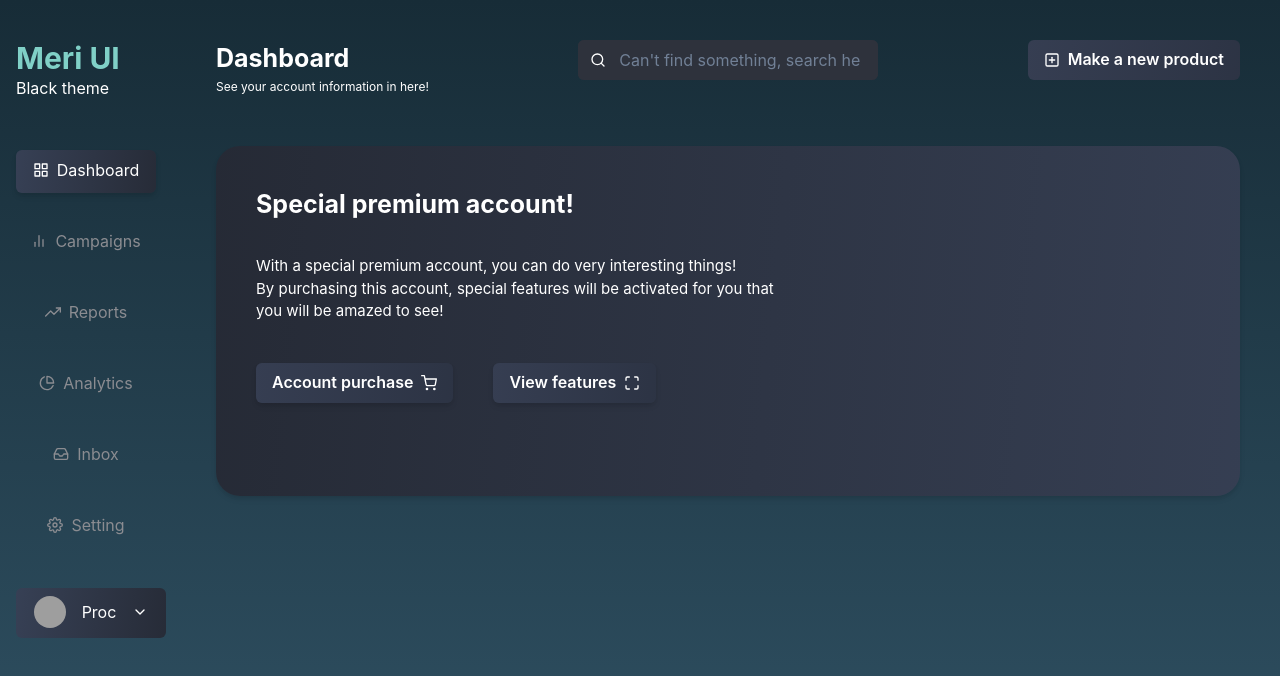
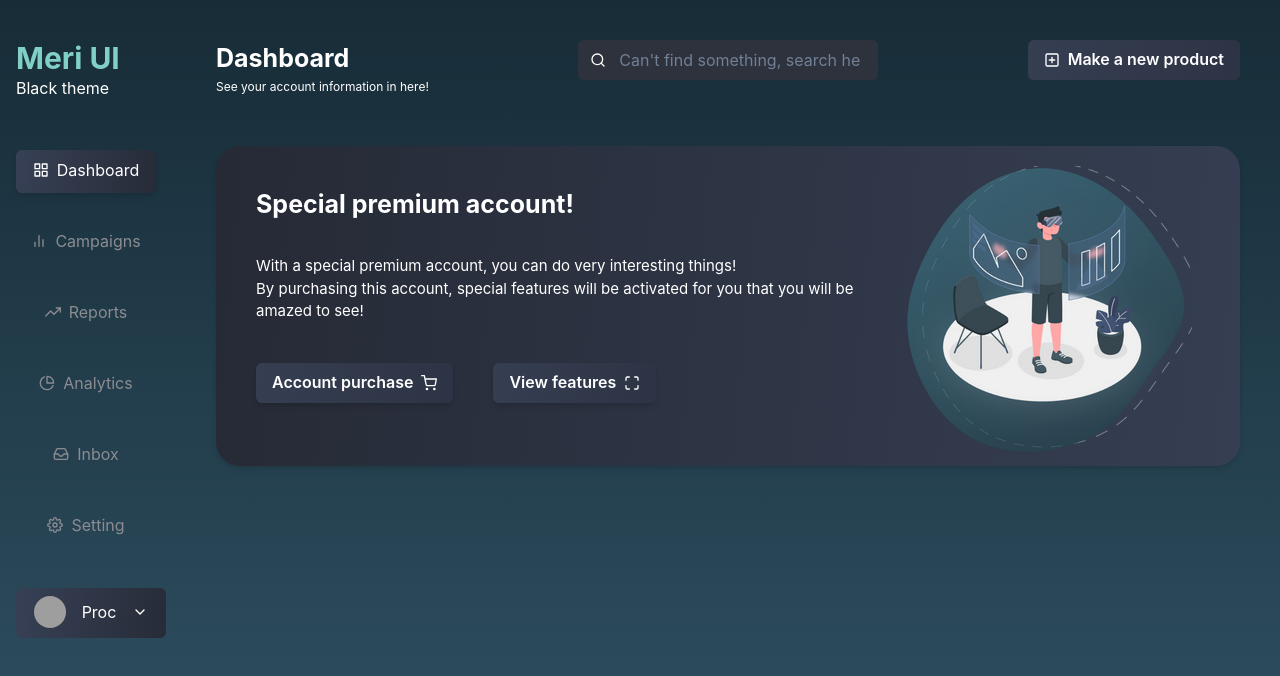
Before and after one commit to ProsperChihimba/meri-dashboard-dark, a React (Create React App) app: page / in a window 1280 px wide. Shown: the top 676 px of the page. Built offline with nearby package versions, Linux system fonts and the light colour scheme; grey boxes are pictures that could not be loaded.

Commit message:
[Update:] Main card image

```diff
--- a/src/components/main/index.jsx
+++ b/src/components/main/index.jsx
@@ -3,7 +3,7 @@ import {
     Container,
     Flex,
     Box,
-    Heading,
+    Image,
     Text,
     Input,
     InputGroup,
@@ -12,6 +12,7 @@ import {
     Spacer
 } from '@chakra-ui/react'
 import { FiSearch, FiPlusSquare, FiShoppingCart, FiMaximize } from 'react-icons/fi';
+import pic from '../../assets/pic.png'
 
 const Main = () => {
     return (
@@ -39,13 +40,13 @@ const Main = () => {
                 </Box>
             </Flex>
 
-            <Box h={350} w='100%' bg='linear-gradient(95.71deg, #232731 -14.7%, #394359 123.09%)' rounded='3xl' boxShadow='md'>
+            <Box h={320} w='100%' bg='linear-gradient(95.71deg, #232731 -14.7%, #394359 123.09%)' rounded='3xl' boxShadow='md'>
                 <Flex>
                     <Box mt={10} ml={10} width='60%'>
                         <Text as='b' color='white' fontSize={25}>Special premium account!</Text>
                         <Text color='white' fontSize={15} mt={8}>
                             With a special premium account, you can do very interesting things!<br></br>
-                            By purchasing this account, special features will be activated for you that<br></br>
+                            By purchasing this account, special features will be activated for you that
                             you will be amazed to see!
                         </Text>
                         <Flex mt={10} gap={10}>
@@ -57,6 +58,7 @@ const Main = () => {
                             </Button>
                         </Flex>
                     </Box>
+                    <Image src={pic} ml={8} mt={5} />
                 </Flex>
             </Box>
         </Box>
```
Also changed, not shown: src/assets/pic.png.
